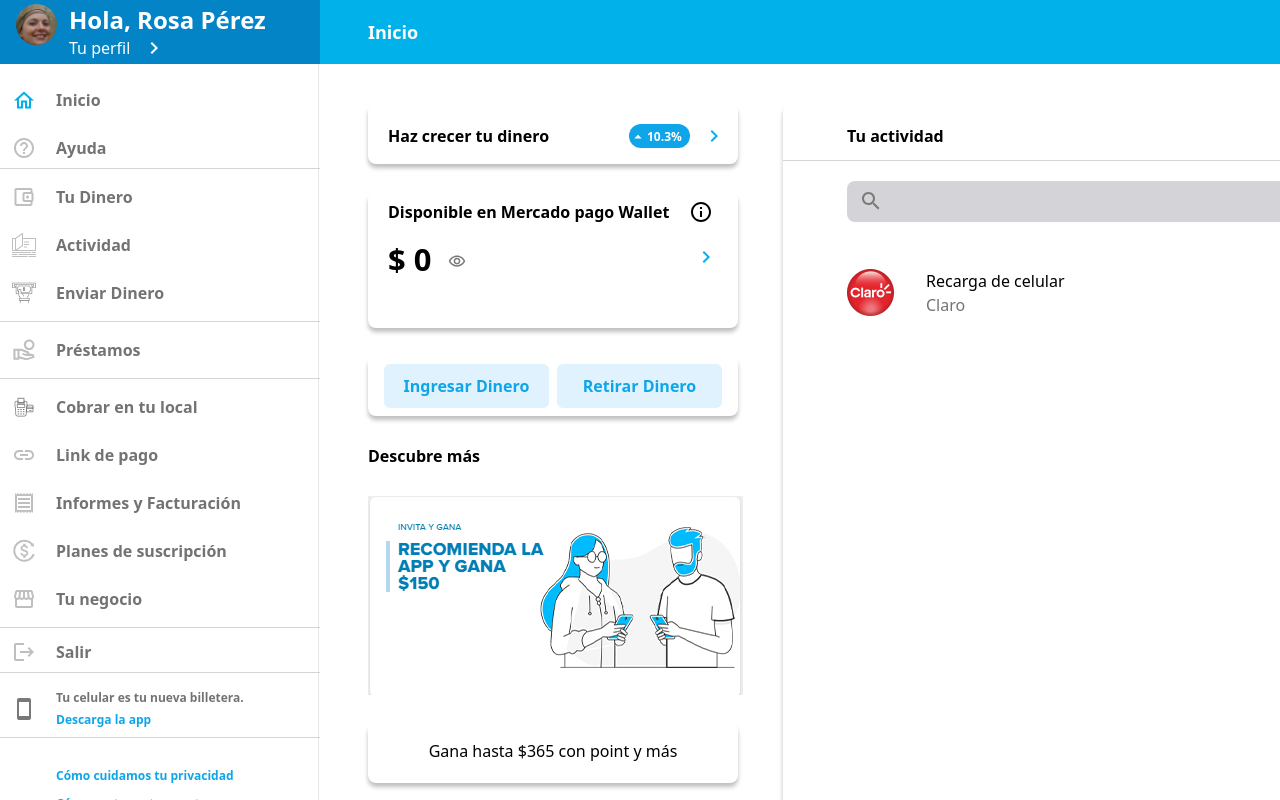
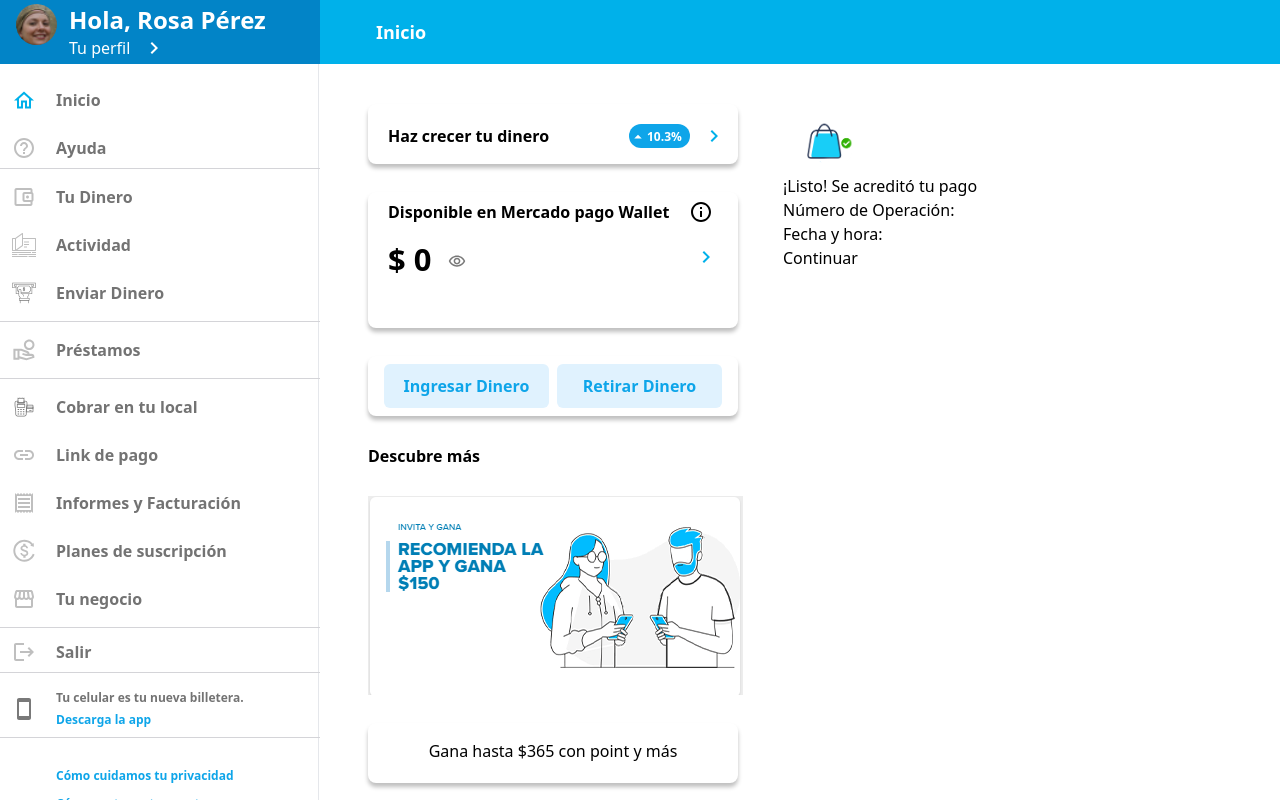
Before and after one commit to illiCristian/NestJs-Backend-Wallet, a Next.js app in the folder client/: page /home in a window 1280 px wide. Shown: the top 800 px of the page. Built offline with nearby package versions, Linux system fonts and the light colour scheme.

Commit message:
feat: add dinamyc titles in nabvarhome

```diff
--- a/client/src/app/home/page.tsx
+++ b/client/src/app/home/page.tsx
@@ -1,71 +1,73 @@
-import Link from "next/link";
-import Image from "next/image";
-import ActivityBox from "@/components/Home/ActivityBox";
-import MoneyCharge from "@/components/Home/MoneyCharge";
-import BalanceWallet from "@/components/Home/BalanceWallet";
-import arrow from "../../../public/assets/dashboard/arrow2.svg";
-import image from "../../../public/assets/dashboard/image.png";
+import Link from 'next/link';
+import Image from 'next/image';
+import ActivityBox from '@/components/Home/ActivityBox';
+import MoneyCharge from '@/components/Home/MoneyCharge';
+import BalanceWallet from '@/components/Home/BalanceWallet';
+import arrow from '../../../public/assets/dashboard/arrow2.svg';
+import image from '../../../public/assets/dashboard/image.png';
+import { SuccessfulDebitTransfer } from '@/components';
 
 export default function page() {
   return (
     <>
-			<section className="flex gap-10 px-12 py-10">
-				<div className="flex flex-col  gap-7">
-					<section className="flex justify-between py-2 w-[370px] h-[60px] bg-white rounded-lg shadow-[0.0px_4.0px_4.0px_rgba(0,0,0,0.25)]">
-						<h3 className="px-5 py-3 text-base font-semibold leading-normal text-center text-black">
+      <section className='flex gap-10 px-12 py-10'>
+        <div className='flex flex-col  gap-7'>
+          <section className='flex justify-between py-2 w-[370px] h-[60px] bg-white rounded-lg shadow-[0.0px_4.0px_4.0px_rgba(0,0,0,0.25)]'>
+            <h3 className='px-5 py-3 text-base font-semibold leading-normal text-center text-black'>
               Haz crecer tu dinero
             </h3>
-						<div className="flex gap-3 px-3 py-3">
-							<div className="flex w-[61px] h-6 bg-sky-500 rounded-[37px]">
+            <div className='flex gap-3 px-3 py-3'>
+              <div className='flex w-[61px] h-6 bg-sky-500 rounded-[37px]'>
                 <svg
-									width="18"
-									height="18"
-									viewBox="0 0 12 12"
-									fill="none"
-									xmlns="http://www.w3.org/2000/svg"
-									className="mt-1"
+                  width='18'
+                  height='18'
+                  viewBox='0 0 12 12'
+                  fill='none'
+                  xmlns='http://www.w3.org/2000/svg'
+                  className='mt-1'
                 >
-									<g clipPath="url(#clip0_776_2310)">
-										<path d="M3.5 7L6 4.5L8.5 7H3.5Z" fill="white" />
+                  <g clipPath='url(#clip0_776_2310)'>
+                    <path d='M3.5 7L6 4.5L8.5 7H3.5Z' fill='white' />
                   </g>
                   <defs>
-										<clipPath id="clip0_776_2310">
-											<rect width="12" height="12" fill="white" />
+                    <clipPath id='clip0_776_2310'>
+                      <rect width='12' height='12' fill='white' />
                     </clipPath>
                   </defs>
                 </svg>
 
-								<p className="py-1 text-xs font-semibold leading-normal text-center text-white">
+                <p className='py-1 text-xs font-semibold leading-normal text-center text-white'>
                   10.3%
                 </p>
               </div>
-							<Image src={arrow} alt="arrow" className="relative w-6 h-6 " />
+              <Image src={arrow} alt='arrow' className='relative w-6 h-6 ' />
             </div>
           </section>
           <BalanceWallet />
           <MoneyCharge />
-					<div className="text-base font-semibold leading-normal text-black  text-start">
+          <div className='text-base font-semibold leading-normal text-black  text-start'>
             Descubre más
           </div>
-					<Image className=" w-[375px] h-[199px]" src={image} alt="image" />
+          <Image className=' w-[375px] h-[199px]' src={image} alt='image' />
           <Link
-						href={"#"}
-						className=" w-[370px] h-[60px] flex justify-center py-4 bg-white rounded-lg shadow-[0.0px_4.0px_4.0px_rgba(0,0,0,0.25)]"
+            href={'#'}
+            className=' w-[370px] h-[60px] flex justify-center py-4 bg-white rounded-lg shadow-[0.0px_4.0px_4.0px_rgba(0,0,0,0.25)]'
           >
-						<p className="text-base font-normal leading-normal text-center text-black ">
+            <p className='text-base font-normal leading-normal text-center text-black '>
               Gana hasta $365 con point y más
             </p>
           </Link>
           <Link
-						href={"#"}
-						className=" w-[370px] h-[60px] flex justify-center py-4 bg-white rounded-lg shadow-[0.0px_4.0px_4.0px_rgba(0,0,0,0.25)]"
+            href={'#'}
+            className=' w-[370px] h-[60px] flex justify-center py-4 bg-white rounded-lg shadow-[0.0px_4.0px_4.0px_rgba(0,0,0,0.25)]'
           >
-						<p className="text-base font-normal leading-normal text-black  ttext-center">
+            <p className='text-base font-normal leading-normal text-black  ttext-center'>
               Gana ¡150! por recomendar la App!
             </p>
           </Link>
         </div>
-				<ActivityBox />
+        <SuccessfulDebitTransfer />
+        {/* <ActivityBox /> */}
       </section>
     </>
   );
--- a/client/src/components/Home/NavbarHome.tsx
+++ b/client/src/components/Home/NavbarHome.tsx
@@ -1,16 +1,31 @@
+'use client';
+
 import Image from 'next/image';
 import React from 'react';
 import bell from '../../../public/assets/dashboard/bell.svg';
+import { usePathname } from 'next/navigation';
 
 export default function NavbarHome() {
+  const pathname = usePathname();
+
+  const routesAndTitles = [
+    { path: '/home', title: 'Inicio' },
+    { path: '/profile', title: 'Perfil' },
+    { path: '/home/money-charge', title: 'Ingresar dinero' },
+    { path: '/home/money-charge/transfer-debit', title: 'Ingresar dinero' },
+  ];
+
+  const matchedRoute = routesAndTitles.find((route) => route.path === pathname);
+  const pageTitle = matchedRoute ? matchedRoute.title : '';
+
   return (
     <>
       <header className='w-[1600px] h-16 bg-tertiary'>
         {/* Sección del logo */}
-        <section className='h-16 pr-2.5 left-[64px]  flex-col justify-start items-start gap-2.5 inline-flex'>
+        <section className='w-auto h-16 flex-col justify-center ps-14 gap-2.5 inline-flex'>
           {/* Imagen del logo */}
-          <p className='w-[146px] h-16 justify-center items-center inline-flex text-white text-lg font-bold'>
-            Inicio
+          <p className='w-auto inline-flex text-white text-lg font-bold'>
+            {pageTitle}
           </p>
         </section>
         {/* Sección de registro de imagen */}
```
Lines whose indentation alone changed are shown as unchanged.
